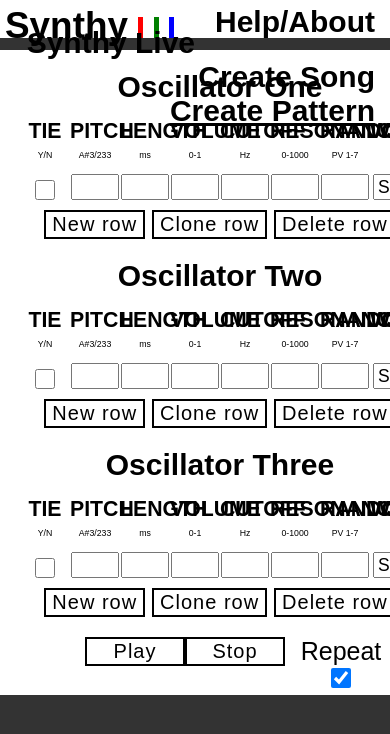
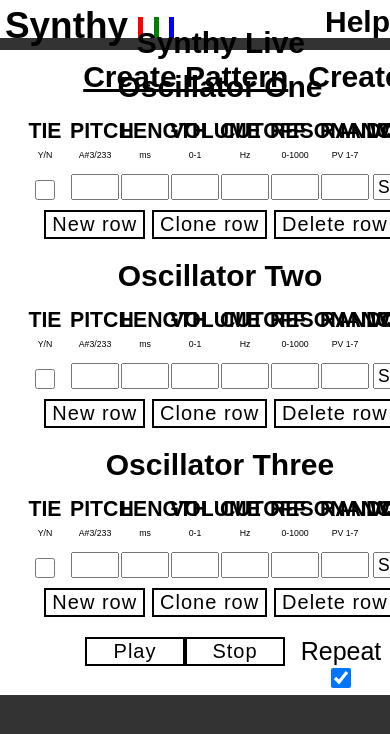
Before and after one commit to FilipNest/Synthy, a website: page index.html in a window 390 px wide. Shown: the top 734 px of the page. Drawn offline with nearby package versions, Linux system fonts and the light colour scheme; a script that the page names is missing.

Commit message:
Mobile style tweaks

```diff
--- a/style.css
+++ b/style.css
@@ -66,5 +66,7 @@ footer button {font-family:"Los Alamos Pro Fat Man", sans-serif; background:whit
 .oscname {font-size:30px; margin:0px; padding:0px; margin-bottom:25px;}
 
 @media (max-width: 950px) {
+  html {overflow-y:auto;}
   #phrasebuilder {width:450px;}
+  header {min-width:500px;}
 }
```
